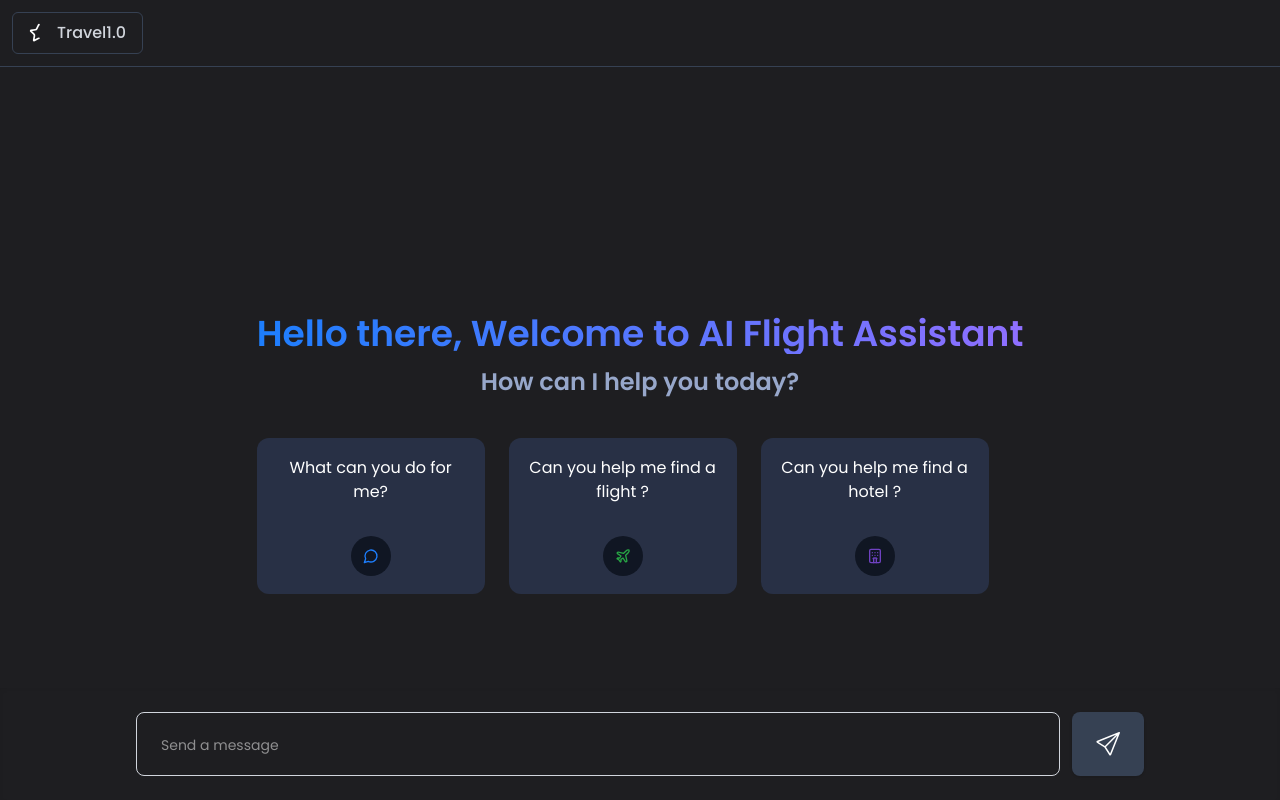
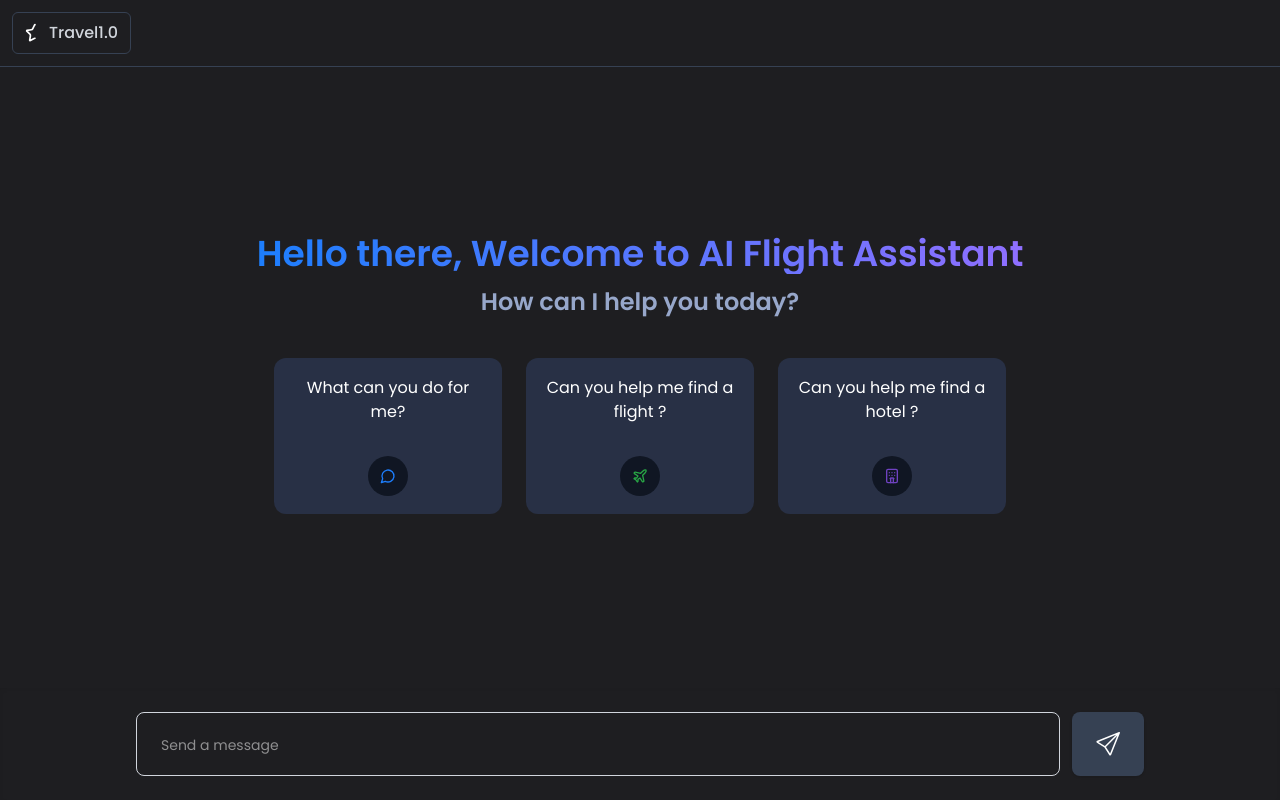
Before and after one commit to olumatty/Agentic-AI, a React (Vite) app: page / in a window 1280 px wide. Built offline with nearby package versions, Linux system fonts and the light colour scheme.

Commit message:
HomeUI Animation

```diff
--- a/components/Header.jsx
+++ b/components/Header.jsx
@@ -9,7 +9,7 @@ const Header = ({setShowWelcome}) => {
   return (
     <div className="text-white flex justify-between border-b border-gray-700 ">
       <div className='  p-3 '>
-        <button onClick ={homePageShow} className='flex items-center gap-2 border cursor-pointer border-gray-700 py-2 px-4 rounded-md'>
+        <button onClick ={homePageShow} className='flex items-center gap-1 border cursor-pointer border-gray-700 py-2 px-3 rounded-md'>
         <LuStarHalf className='w-5 h-5' />
         <h1 className='font-medium text-gray-300'>Travel1.0</h1>
         </button>
--- a/components/HomeUI.jsx
+++ b/components/HomeUI.jsx
@@ -1,47 +1,104 @@
-import React from 'react'
-import { LuMessageCircle, LuPlane,LuHotel} from "react-icons/lu";
+import React from 'react';
+import { motion as FramerMotion  } from "framer-motion"
+import { LuMessageCircle, LuPlane, LuHotel } from "react-icons/lu";
 
+const HomeUI = ({ onCardClick }) => {
+  const slideIn = {
+    hidden: { opacity: 0, y: 40 },
+    visible: {
+      opacity: 1,
+      y: 0,
+      transition: { duration: 2.5, delay: 0.1, type: 'spring', bounce: 0.4, staggerChildren: 0.2 },
 
-const HomeUI = ({onCardClick}) => {
+    },
+  };
+
+  const buttonSlide = {
+    hidden: { opacity: 0, y: 30 },
+    visible: {
+      opacity: 1,
+      y: 0,
+      transition: { duration: 0.5, ease: 'easeOut' },
+    },
+  };
+
+  const typeWriterText = "How can I help you today?";
+  const typingSpeed = 100;
+
   return (
-    <div>
-        <div className='mt-10 mb-5 flex flex-col items-center'>
-        <h1 className='bg text-4xl font-bold '>Hello there, Welcome to AI Flight Assistant</h1>
-        <h2 className='text-2xl font-semibold mt-3 text-[#97a7ca]'>How can I help you today?</h2>
-    </div>
+    <div className="px-4 md:px-6">
+    <FramerMotion.div
+      initial="hidden"
+      animate="visible"
+      variants={slideIn}
+      className="md:-mt-30 -mt-24 mb-5 flex flex-col items-center"
+    >
+      <h1 className="bg text-2xl md:text-3xl lg:text-4xl font-bold text-center">
+        Hello there, Welcome to AI Flight Assistant
+      </h1>
+      <FramerMotion.h2
+        initial={{ width: 0 }}
+        animate={{ width: `${typeWriterText.length}ch` }}
+        transition={{
+          duration: (typingSpeed * typeWriterText.length) / 1000,
+          ease: 'linear',
+        }}
+        className="text-lg md:text-xl lg:text-2xl font-semibold mt-3 text-[#97a7ca] text-center overflow-hidden whitespace-nowrap"
+      >
+        {typeWriterText}
+      </FramerMotion.h2>
+    </FramerMotion.div>
 
-    <ul className='flex gap-6 mt-10 list-style-none overflow-x-0 scroollbar-w-none'>
-        <button
-        className='flex-shrink-0 p-[18px] w-[228px] flex flex-col items-center rounded-[12px] bg-[#283045] cursor-pointer '
-        onClick={() => onCardClick('What can you do for me?')}>
-            <p>What can you do for me?</p>
-            <div className='bg-[#101623] mt-8 flex items-end p-3 rounded-full'>
-            <LuMessageCircle className=' text-[#1d7efd]' />
-            </div>
-        </button>
+    <FramerMotion.div
+      initial="hidden"
+      animate="visible"
+      variants={{
+        visible: {
+          transition: {
+            staggerChildren: 0.2,
+          },
+        },
+      }}
+      className="flex flex-col md:flex-row gap-4 md:gap-6 mt-6 md:mt-10 w-full justify-center items-center"
+    >
+      <FramerMotion.button
+        variants={buttonSlide}
+        whileHover={{ scale: 1.05 }}
+        className="w-full md:w-[228px] p-4 md:p-[18px] flex flex-col items-center hover:bg-[#202635] rounded-[12px] bg-[#283045] cursor-pointer"
+        onClick={() => onCardClick('What can you do for me?')}
+      >
+        <p className="text-center">What can you do for me?</p>
+        <div className="bg-[#101623] mt-4 md:mt-8 flex items-end p-3 rounded-full">
+          <LuMessageCircle className="text-[#1d7efd]" />
+        </div>
+      </FramerMotion.button>
 
-        <button
-        className='flex-shrink-0 p-[18px] w-[228px] flex flex-col items-center rounded-[12px] bg-[#283045] cursor-pointer'
-        onClick={() => onCardClick('Can you help me find a flight ?')}>
-            <p>Can you help me find a flight ?</p>
-            <div className='bg-[#101623] mt-8 flex items-end p-3 rounded-full'>
-            <LuPlane className='text-[#28a745]' />
-            </div>
-        </button>
+      <FramerMotion.button
+        variants={buttonSlide}
+        whileHover={{ scale: 1.05 }}
+        className="w-full md:w-[228px] p-4 md:p-[18px] flex flex-col items-center hover:bg-[#202635] rounded-[12px] bg-[#283045] cursor-pointer"
+        onClick={() => onCardClick('Can you help me find a flight ?')}
+      >
+        <p className="text-center">Can you help me find a flight ?</p>
+        <div className="bg-[#101623] mt-4 md:mt-8 flex items-end p-3 rounded-full">
+          <LuPlane className="text-[#28a745]" />
+        </div>
+      </FramerMotion.button>
 
-        <button
-        className='flex-shrink-0 p-[18px] w-[228px] flex flex-col items-center rounded-[12px] bg-[#283045] cursor-pointer'
-        onClick={() => onCardClick('Can you help me find a hotel ?')}>
-            <p>Can you help me find a hotel ?</p>
-            <div className='bg-[#101623] mt-8 flex items-end p-3 rounded-full'>
-            <LuHotel className='text-[#6f42c1]' />
-            </div>
-        </button>
+      <FramerMotion.button
+        variants={buttonSlide}
+        whileHover={{ scale: 1.05 }}
+        className="w-full md:w-[228px] p-4 md:p-[18px] flex flex-col items-center hover:bg-[#202635] rounded-[12px] bg-[#283045] cursor-pointer"
+        onClick={() => onCardClick('Can you help me find a hotel ?')}
+      >
+        <p className="text-center">Can you help me find a hotel ?</p>
+        <div className="bg-[#101623] mt-4 md:mt-8 flex items-end p-3 rounded-full">
+          <LuHotel className="text-[#6f42c1]" />
+        </div>
+      </FramerMotion.button>
+    </FramerMotion.div>
+  </div>
+  );
+};
 
-    </ul>
-    </div>
-
-  )
-}
-
-export default HomeUI
+export default HomeUI;
--- a/package.json
+++ b/package.json
@@ -11,6 +11,7 @@
   },
   "dependencies": {
     "@tailwindcss/vite": "^4.1.1",
+    "framer-motion": "^12.6.3",
     "react": "^19.0.0",
     "react-dom": "^19.1.0",
     "react-icons": "^5.5.0",
```
Also changed, not shown: 1 other file (tests, documents, lock files or other folders).
